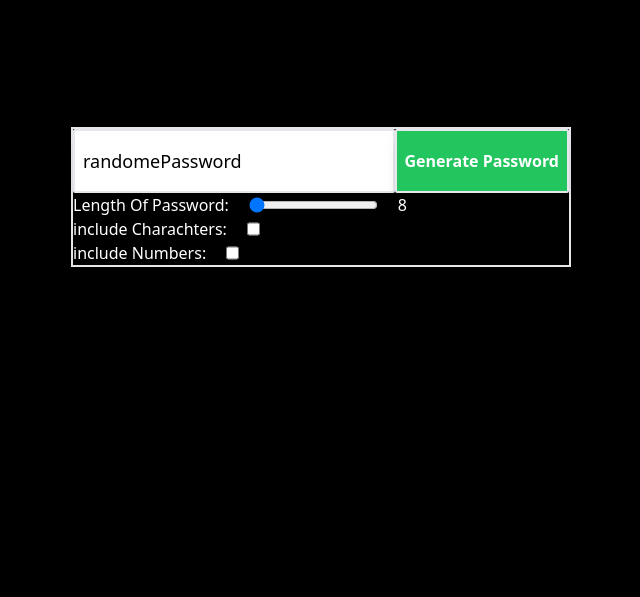
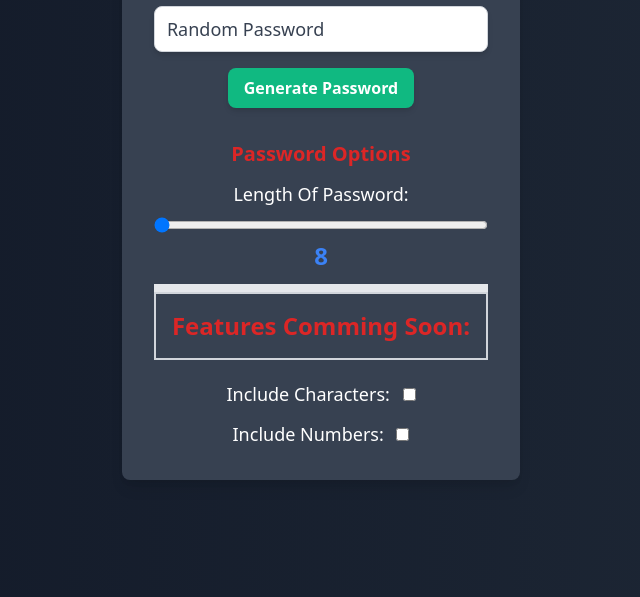
Before and after one commit to JeetKumarRamnani/Password-Generator, a plain HTML site: page index.html in a window 1280 px wide. Shown: the part 203-800 px from the top of the page, without its empty margins (319-959 px from the left). Drawn offline with nearby package versions, Linux system fonts and the light colour scheme.

Commit message:
fixed stylings

```diff
--- a/index.html
+++ b/index.html
@@ -4,47 +4,75 @@
     <meta charset="UTF-8" />
     <meta name="viewport" content="width=device-width, initial-scale=1.0" />
     <title>Password Generator</title>
-    <script src="https://cdn.tailwindcss.com"></script>
+    <link
+      href="https://cdn.jsdelivr.net/npm/tailwindcss@2.2.7/dist/tailwind.min.css"
+      rel="stylesheet"
+    />
   </head>
-
-  <body class="bg-black h-screen text-white flex items-center justify-center">
-    <div class="Container border-2 max-w-lg w-[500px]">
-      <div class="Input-Container flex">
+  <body
+    class="bg-gradient-to-r from-gray-900 to-gray-800 min-h-screen flex items-center justify-center"
+  >
+    <div
+      class="Main-Container mx-auto p-8 bg-gray-700 rounded-lg shadow-lg text-white text-center"
+    >
+      <h1
+        class="text-2xl md:text-3xl font-bold md:font-semibold text-red-500 mb-6"
+      >
+        Password Generator
+      </h1>
+      <div class="input-container flex flex-col items-center space-y-4">
         <input
           type="text"
-          class="px-2 py-4 border-2 rounded-sm shadow-lg flex-1 text-black text-lg"
+          class="w-full px-3 py-2 border border-gray-300 rounded-lg shadow-md text-gray-700 text-lg font-medium"
           readonly
           id="passwordText"
-          value="randomePassword"
+          value="Random Password"
         />
         <button
-          class="px-2 py-4 border-2 rounded-sm shadow-lg bg-green-500 hover:bg-green-400 font-semibold"
+          class="px-4 py-2 bg-green-500 hover:bg-green-600 text-white font-semibold rounded-lg shadow-md transition duration-300"
           id="generateBtn"
         >
           Generate Password
         </button>
       </div>
-      <div class="Filters w-full flex flex-col">
-        <label class="flex gap-5">
-          Length Of Password:
+      <div class="filters mt-8 text-lg text-red-600">
+        <h2 class="text-xl font-semibold mb-3">Password Options</h2>
+        <div class="mb-3">
+          <label for="passwordLength" class="block mb-1 text-white"
+            >Length Of Password:</label
+          >
           <input
             type="range"
             min="8"
             max="20"
-            class="custom-range py-1 text-indigo-600"
+            class="w-full cursor-pointer"
             value="8"
+            id="passwordLength"
           />
-          <span id="rangeValue">8</span>
-        </label>
-        <label class="flex gap-5">
-          include Charachters: <input type="checkbox" />
-        </label>
-        <label class="flex gap-5">
-          include Numbers: <input type="checkbox" />
-        </label>
+          <span id="rangeValue" class="text-blue-500 font-bold text-2xl"
+            >8</span
+          >
+        </div>
+        <hr class="border-4" />
+        <div
+          class="comming-soon font-semibold text-2xl mb-5 border-2 border-gray-300 p-4"
+        >
+          Features Comming Soon:
+        </div>
+        <div class="mb-3">
+          <label for="includeChars" class="inline-block mr-2 text-white"
+            >Include Characters:</label
+          >
+          <input type="checkbox" id="includeChars" />
+        </div>
+        <div>
+          <label for="includeNumbers" class="inline-block mr-2 text-white"
+            >Include Numbers:</label
+          >
+          <input type="checkbox" id="includeNumbers" />
+        </div>
       </div>
     </div>
-
     <script src="script.js"></script>
   </body>
 </html>
```
